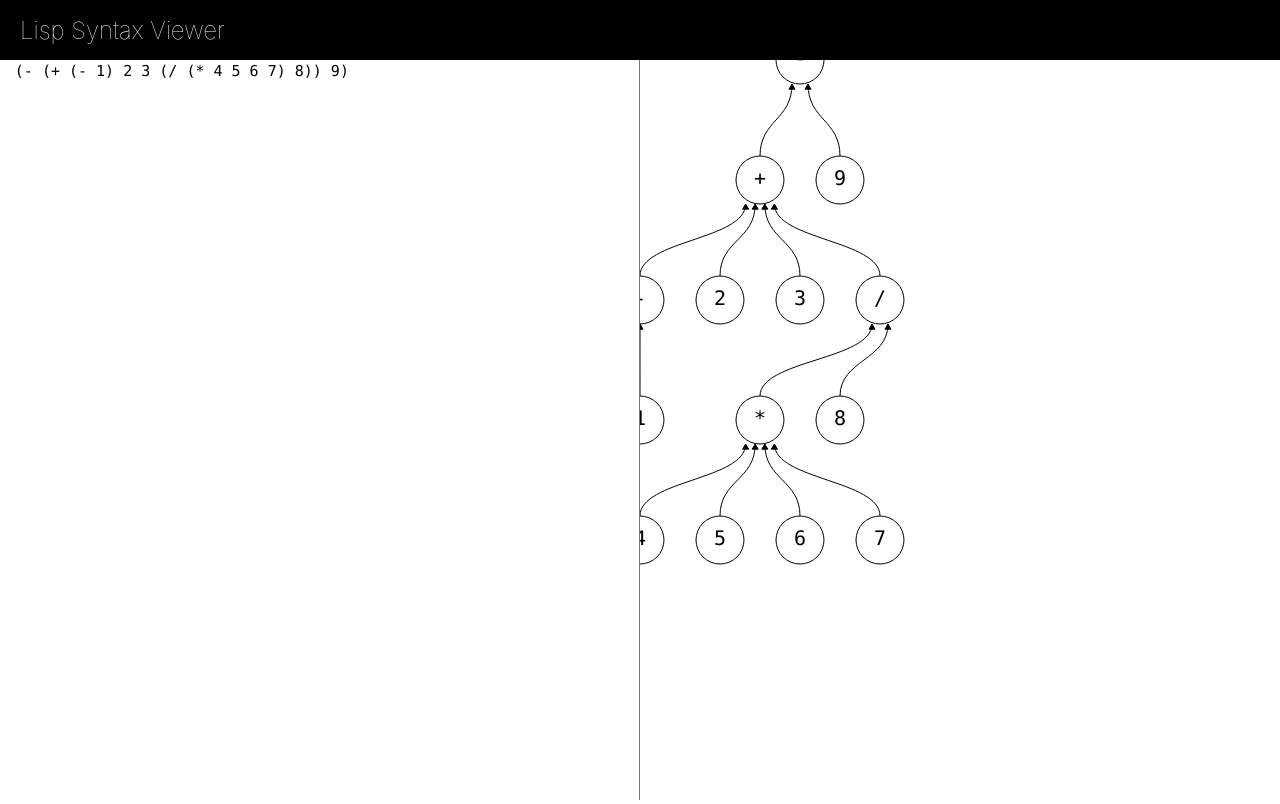
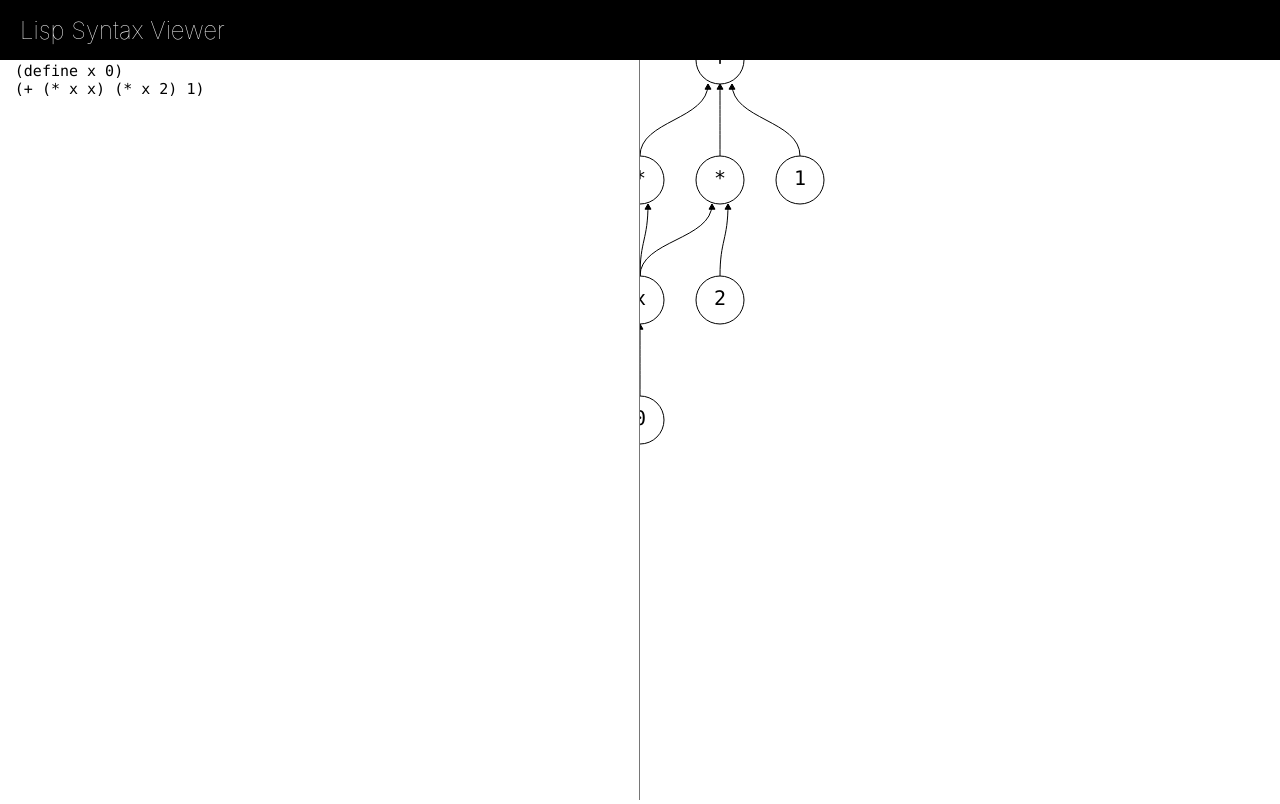
Before and after one commit to season1618/syntax-viewer, a React (Create React App) app: page / in a window 1280 px wide. Built offline with nearby package versions, Linux system fonts and the light colour scheme.

Commit message:
modify initial value.

```diff
--- a/src/components/CodeEditor.tsx
+++ b/src/components/CodeEditor.tsx
@@ -4,7 +4,7 @@ import { AstContext } from '../App';
 import { convert } from '../converter/main';
 
 function CodeEditor() {
-  const [code, setCode] = useState('(- (+ (- 1) 2 3 (/ (* 4 5 6 7) 8)) 9)');
+  const [code, setCode] = useState('(define x 0)\n(+ (* x x) (* x 2) 1)');
   const [cursorPos, setCursorPos] = useState(-1);
   const [ast, setAST] = useContext(AstContext);
   const indent = 4;
```
